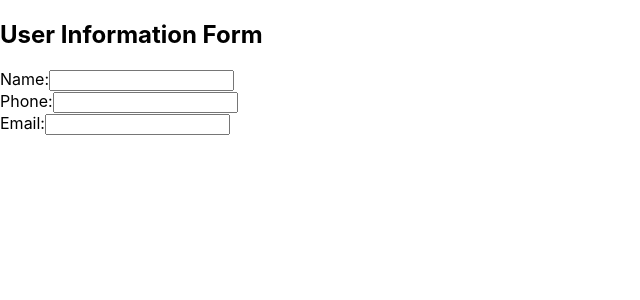
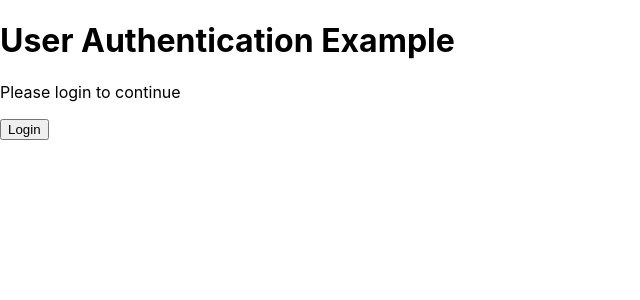
Before and after one commit to toanlehcm/demo_reactjs, a React (Create React App) app: page / in a window 1280 px wide. Shown: the top 300 px of the page, without its empty margins (0-640 px from the left). Built offline with nearby package versions, Linux system fonts and the light colour scheme.

Commit message:
- Demo sessionStorage: + Store token in session storage after login. + When logout, clear token. + When reload page, if token is available, auto login. + If token is not available, logout.

```diff
--- a/src/App.js
+++ b/src/App.js
@@ -1,68 +1,51 @@
 import React, { useState, useEffect } from 'react';
 
-function UserForm() {
-  // Define state variables to store user information.
-  const [userData, setUserData] = useState({
-    name: '',
-    phone: '',
-    email: '',
-    // Add other fields as needed.
-  });
+function App() {
+  // State variable to store the authentication token
+  const [authToken, setAuthToken] = useState('');
 
-  // Define the key for localStorage.
-  const localStorageKey = 'userData';
+  // Check for authToken in session storage on component mount
+  useEffect(() => {
+    const token = sessionStorage.getItem('authToken');
+    if (token) {
+      setAuthToken(token);
+    }
+  }, []);
 
-  // useEffect to retrieve user data from localStorage on component mount.
-  useEffect(() => {
+  // Function to handle user login
+  const handleLogin = () => {
+    // Simulate a login request and obtain the authentication token
+    const token = 'exampleAuthToken123';
 
-    // Retrieve stored data from localStorage.
-    const storedData = localStorage.getItem(localStorageKey);
-
-    // If stored data exists, parse it and update state.
-    if (storedData) {
-      setUserData(JSON.parse(storedData));
-    }
-  }, []); // Empty dependency array to run only once on mount.
-
-  // Function to handle input change and update state.
-  const handleChange = (e) => {
-    const { name, value } = e.target;
-    setUserData(prevData => ({
-      ...prevData,
-      [name]: value
-    }));
+    // Store the authentication token in session storage
+    sessionStorage.setItem('authToken', token);
+    setAuthToken(token);
   };
 
-  // useEffect to update localStorage when user data changes.
-  useEffect(() => {
+  // Function to handle user logout
+  const handleLogout = () => {
+    // Remove the authentication token from session storage
+    sessionStorage.removeItem('authToken');
+    setAuthToken('');
+  };
 
-    // Serialize user data to JSON string before storing.
-    const serializedData = JSON.stringify(userData);
-    localStorage.setItem(localStorageKey, serializedData);
-  }, [userData]); // Run whenever userData changes.
-
+  // Render the UI based on the presence of authToken
   return (
     <div>
-      <h2>User Information Form</h2>
-      <form>
-        <label>
-          Name:
-          <input type="text" name="name" value={userData.name} onChange={handleChange} />
-        </label>
-        <br />
-        <label>
-          Phone:
-          <input type="text" name="phone" value={userData.phone} onChange={handleChange} />
-        </label>
-        <br />
-        <label>
-          Email:
-          <input type="text" name="email" value={userData.email} onChange={handleChange} />
-        </label>
-        {/* Add more input fields for other user information */}
-      </form>
+      <h1>User Authentication Example</h1>
+      {authToken ? (
+        <div>
+          <p>Welcome, User!</p>
+          <button onClick={handleLogout}>Logout</button>
+        </div>
+      ) : (
+        <div>
+          <p>Please login to continue</p>
+          <button onClick={handleLogin}>Login</button>
+        </div>
+      )}
     </div>
   );
 }
 
-export default UserForm;
+export default App;
```
